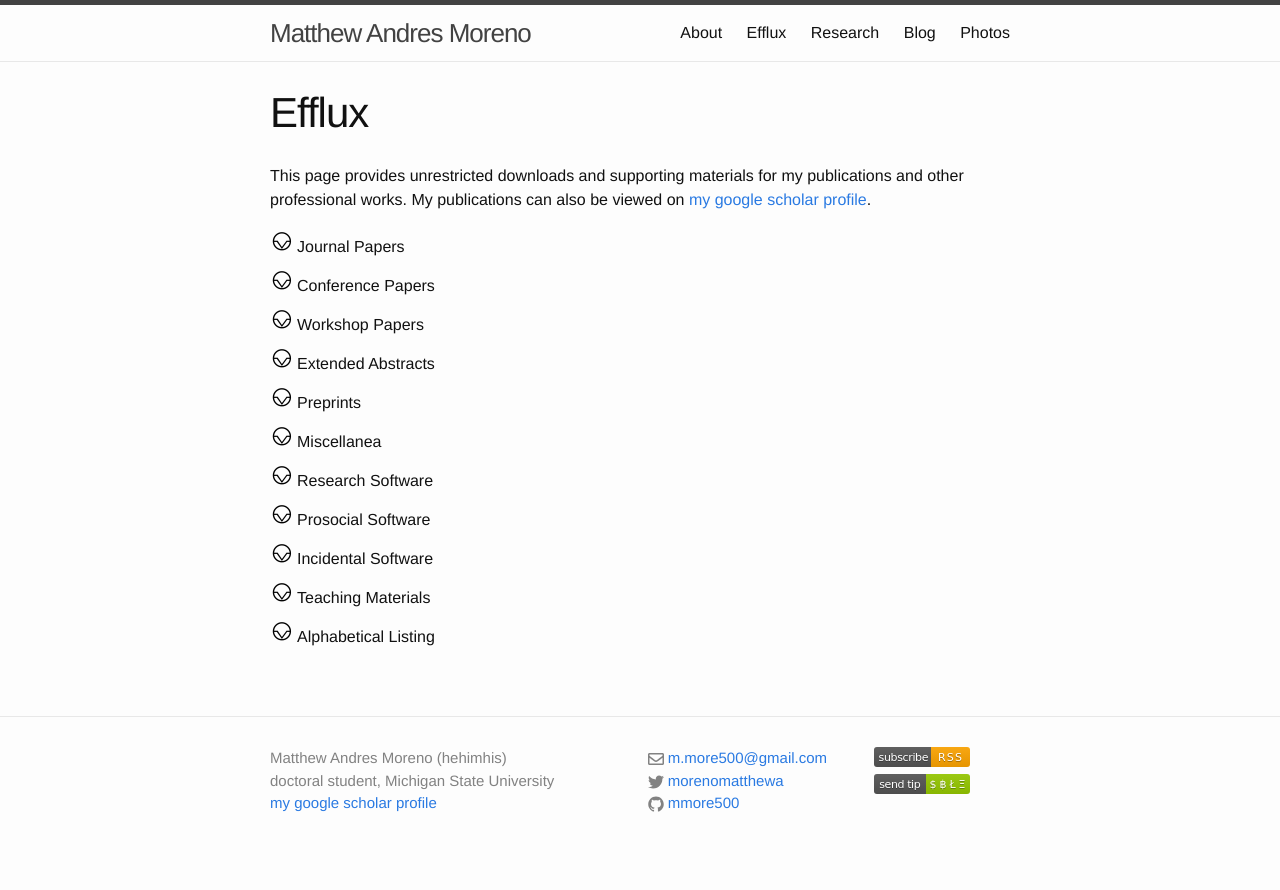
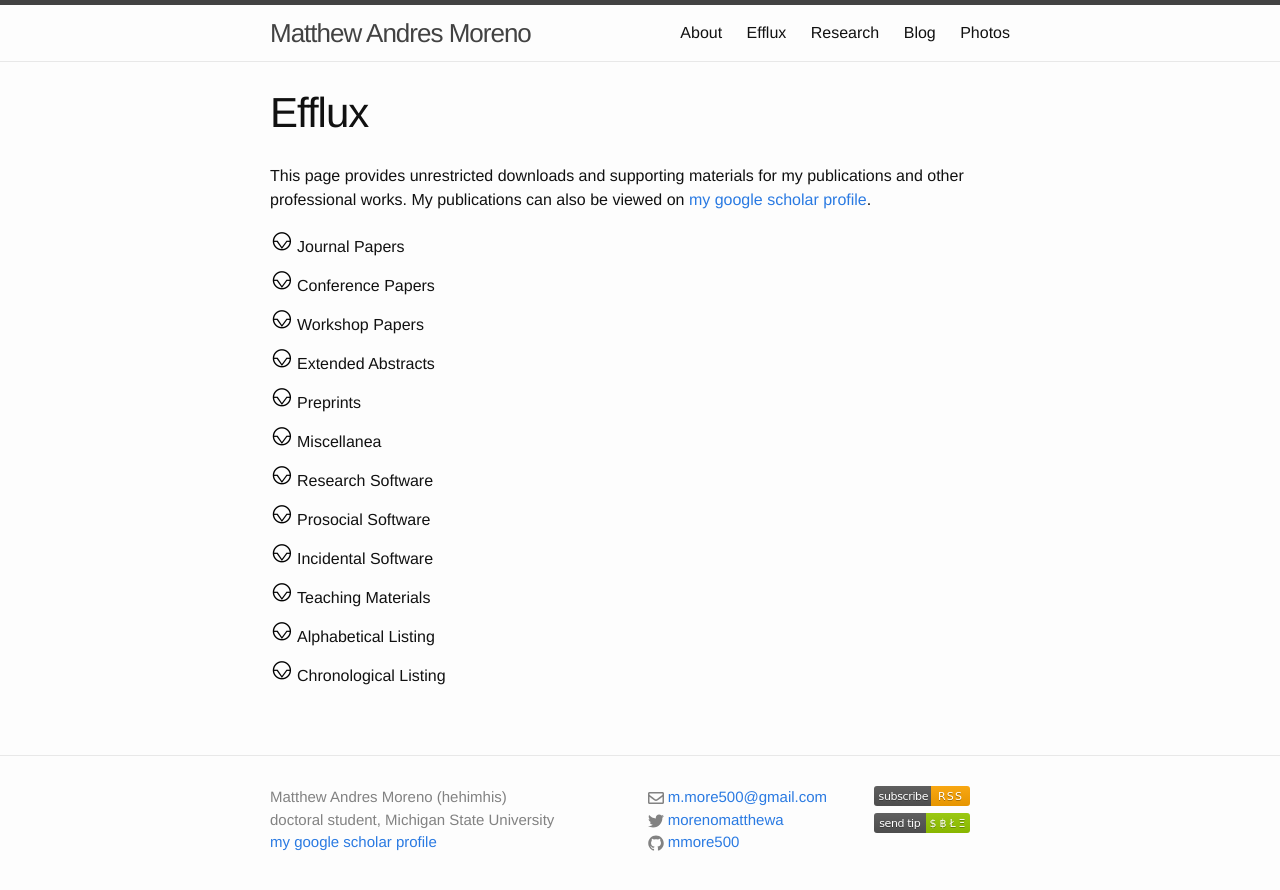
Before and after one commit to mmore500/mmore500.github.io, a Jekyll site: the page built from efflux.md, in a window 1280 px wide. Shown: the top 890 px of the page. Built offline with Jekyll 4.4.1, drawn with Linux system fonts in a browser that asks for light colours; emoji names are drawn with the system emoji font.

Commit message:
Add chronological efflux listing

```diff
--- a/efflux.md
+++ b/efflux.md
@@ -56,3 +56,24 @@
 {% endfor %}
 </div>
 </details>
+
+<details class="lollipop">
+<summary class="lollipop">Chronological Listing</summary>
+<div class="lollipop-detail">
+{% assign sorted_posts = site.categories.blog_efflux | sort: 'date' | reverse %}
+{% for post in sorted_posts  %}
+  <details class="lollipop">
+  <summary class="lollipop">
+  <span style="margin-left: 0.5em; align-self:center;">{{ post.date | date: "%Y" }}</span>
+  <span style="margin: 0 1em 0 0;"></span>
+  <span>{{ post.title }}</span>
+  <span style="width:1em;"></span>
+  <span style="align-self:center;"><a href="{{ post.url }}"> <i class="icon-web-page-click"></i></a></span>
+  </summary>
+  <div class="lollipop-detail">
+  {% include efflux_content.html page=post %}
+  </div>
+  </details>
+{% endfor %}
+</div>
+</details>
```
